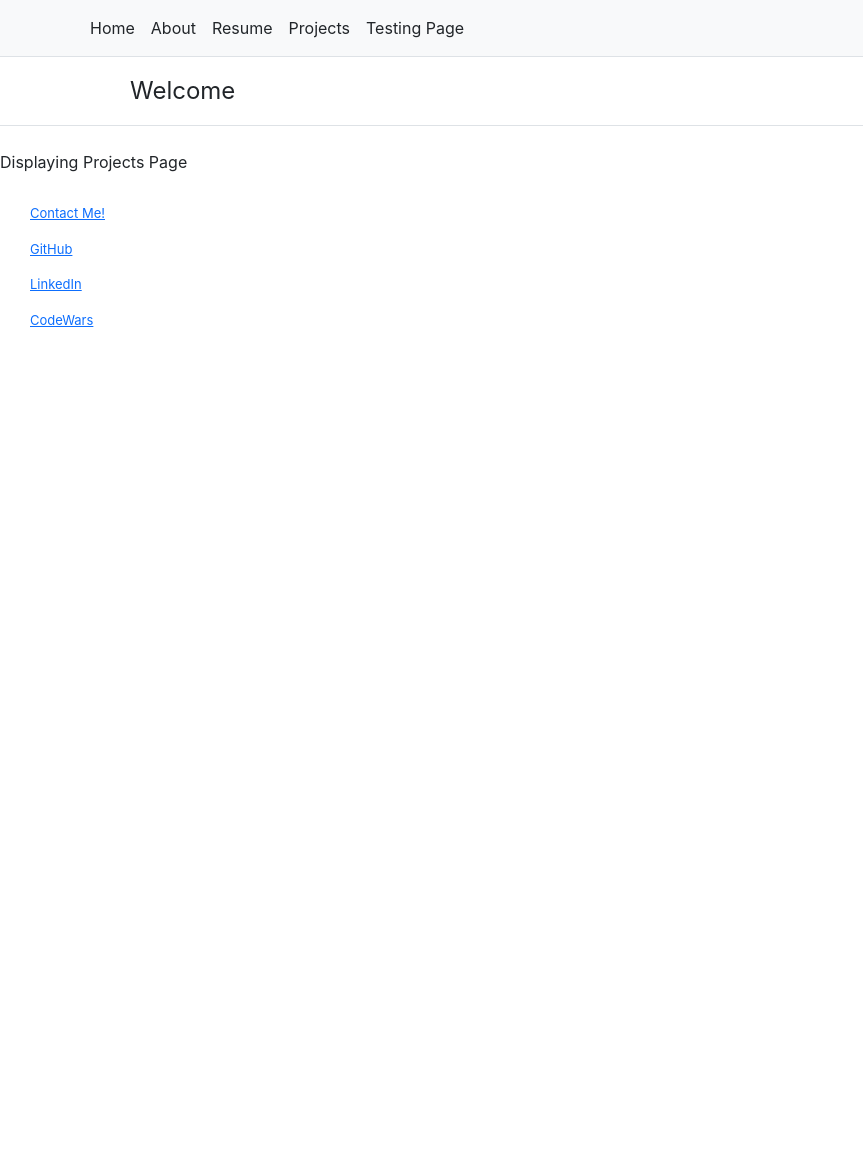
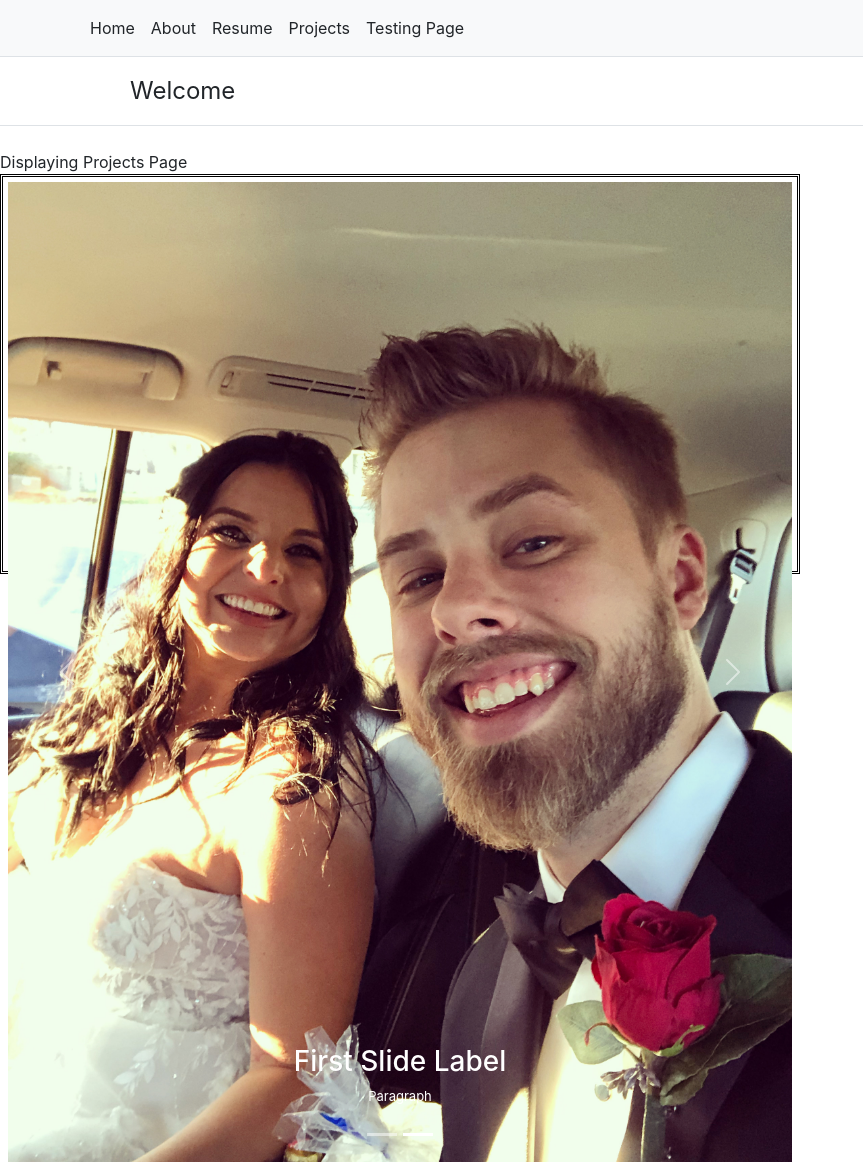
Before and after one commit to Lil-Chevy/react-web-page, a React (Create React App) app: page /Projects in a window 1280 px wide. Shown: the whole page, without its empty margins (0-863 px from the left). Before the commit the page ends 800 px from the top, so only its background shows below. Built offline with nearby package versions, Linux system fonts and the light colour scheme.

Commit message:
add react carousel component and to the project page

```diff
--- a/package.json
+++ b/package.json
@@ -11,6 +11,7 @@
     "jquery": "^3.6.3",
     "popper.js": "^1.16.1",
     "react": "^18.2.0",
+    "react-bootstrap": "^2.7.0",
     "react-burger-menu": "^3.0.9",
     "react-dom": "^18.2.0",
     "react-pdf": "^6.2.2",
--- a/src/components/Carousel/carousel.css
+++ b/src/components/Carousel/carousel.css
@@ -0,0 +1,13 @@
+.carousel-container {
+  width: 800px;
+  height: 400px;
+  padding: 5px;
+  border-style: double;
+  border-color: black;
+}
+
+.firstPhoto {
+  width: 20vh;
+  height: auto;
+  margin-bottom: auto;
+}
--- a/src/components/Carousel/index.js
+++ b/src/components/Carousel/index.js
@@ -1,13 +1,39 @@
 import React from "react";
+import Carousel from "react-bootstrap/Carousel";
+import Smokies from "../../assets/Photos/weddingPhoto.jpg";
 import "./carousel.css";
 
 // carousel is for projects to rotate on Projects page
-function Carousel() {
+function CarouselComponent() {
   return (
-    <section>
-      <div>{/* add carousel component from bootstrap */}</div>
+    <section className="carousel-container">
+      <Carousel>
+        <Carousel.Item>
+          <img
+            className="d-block w-100 firstPhoto"
+            src={Smokies}
+            alt="slide one of project one"
+          />
+          <Carousel.Caption>
+            <h3>First Slide Label</h3>
+            <p>Paragraph</p>
+          </Carousel.Caption>
+        </Carousel.Item>
+
+        <Carousel.Item>
+          <img
+            className="d-block w-100 firstPhoto"
+            src={Smokies}
+            alt="slide one of project one"
+          />
+          <Carousel.Caption>
+            <h3>First Slide Label</h3>
+            <p>Paragraph</p>
+          </Carousel.Caption>
+        </Carousel.Item>
+      </Carousel>
     </section>
   );
 }
 
-export default Carousel;
+export default CarouselComponent;
--- a/src/components/Projects/index.js
+++ b/src/components/Projects/index.js
@@ -1,10 +1,12 @@
 import React from "react";
+import CarouselComponent from "../Carousel";
 import "./projects.css";
 
 function Projects() {
   return (
     <section>
       <div>Displaying Projects Page</div>
+      <CarouselComponent />
     </section>
   );
 }
```
Also changed, not shown: 1 other file (tests, documents, lock files or other folders).
